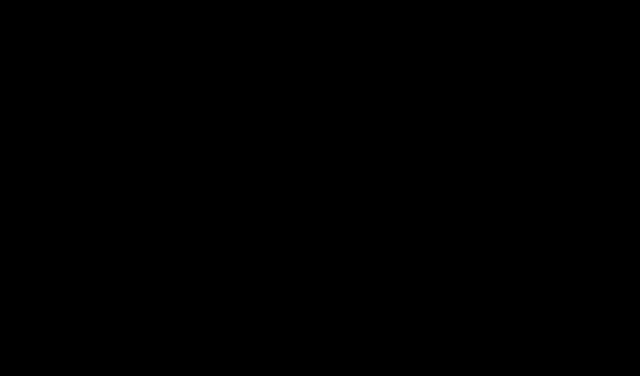
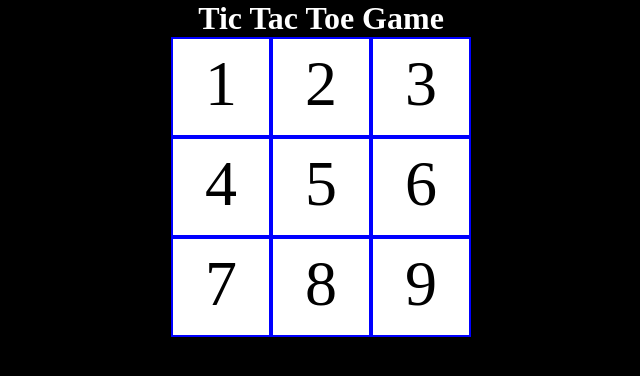
Before and after one commit to Danelle-Gunter/tic-tac-toe, a plain HTML site: page index.html in a window 1280 px wide. Shown: the whole page, without its empty margins (319-959 px from the left). Drawn offline with Linux system fonts and the light colour scheme.

Commit message:
Used html and css to display the game board

```diff
--- a/index.html
+++ b/index.html
@@ -8,7 +8,20 @@
     <title>Tic Tac Toe</title>
 </head>
 <body>
-
+    <header>
+        <h1>Tic Tac Toe Game</h1>
+    </header>
+    <main>
+        <div class="cell" data-cell="1">1</div>
+        <div class="cell" data-cell="2">2</div>
+        <div class="cell" data-cell="3">3</div>
+        <div class="cell" data-cell="4">4</div>
+        <div class="cell" data-cell="5">5</div>
+        <div class="cell" data-cell="6">6</div>
+        <div class="cell" data-cell="7">7</div>
+        <div class="cell" data-cell="8">8</div>
+        <div class="cell" data-cell="9">9</div>
+    </main>
     <script src="scripts/script.js"></script>
 </body>
 </html>
--- a/scripts/script.js
+++ b/scripts/script.js
@@ -0,0 +1,15 @@
+const Player = (name, symbol) => {
+    // What is under the player goes here
+    return {name, symbol};
+};
+
+const gameBoard = (() => {
+    // stuff that happens to game goes here
+    const board = [];
+    return {board};
+})();
+
+const displayController = (() => {
+    // displaying everything goes here
+
+})();
--- a/styles/style.css
+++ b/styles/style.css
@@ -5,5 +5,23 @@
 }
 
 body {
+    display: flex;
+    flex-direction: column;
+    align-items: center;
     background-color: black;
+    color: white;
 }
+
+main {
+    display: grid;
+    grid-template: repeat(3, 100px) / repeat(3, 100px);
+    background-color: white;
+}
+
+.cell {
+    border: 2px solid blue;
+    color: black;
+    padding: 8px;
+    font-size: 4rem;
+    text-align: center;
+}
```
